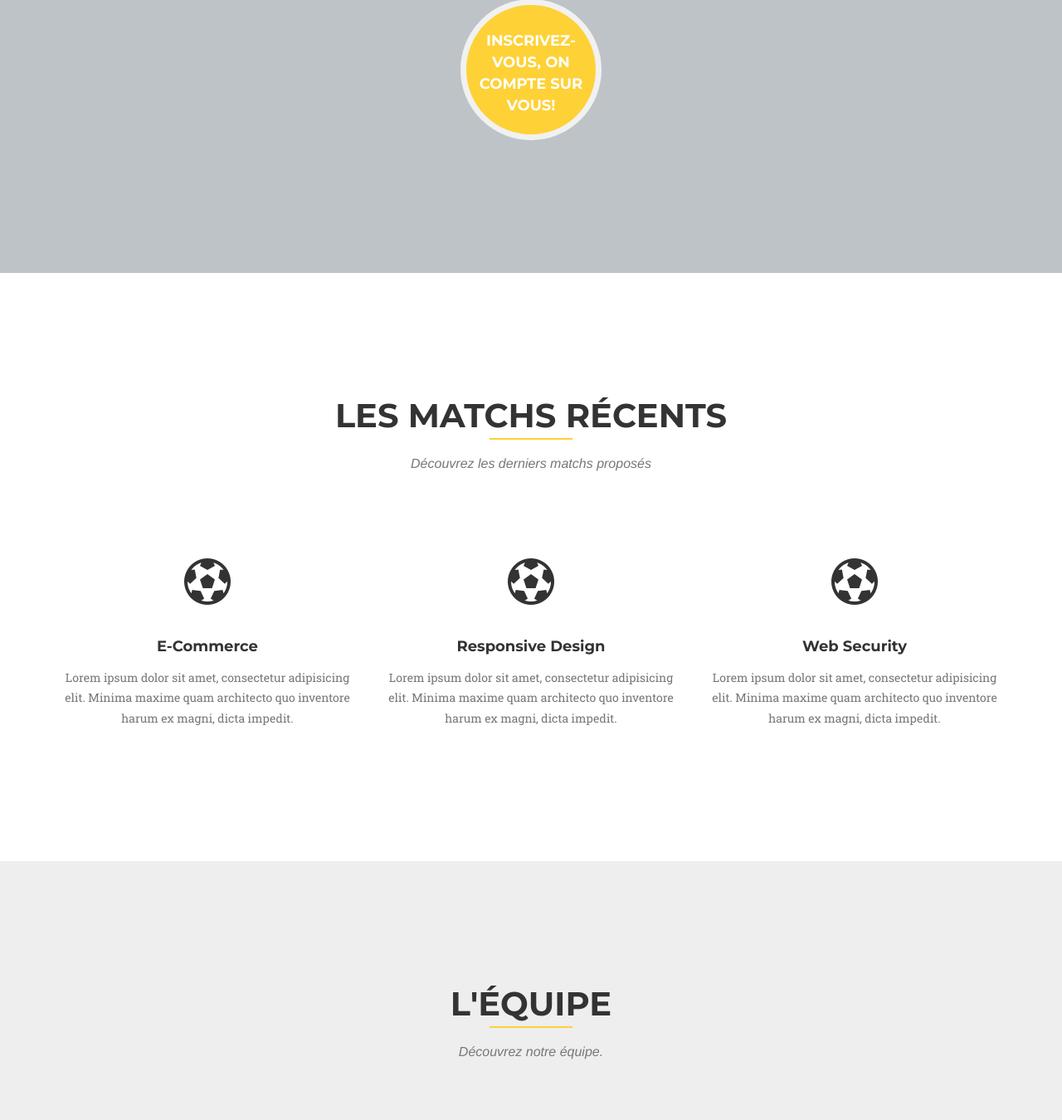
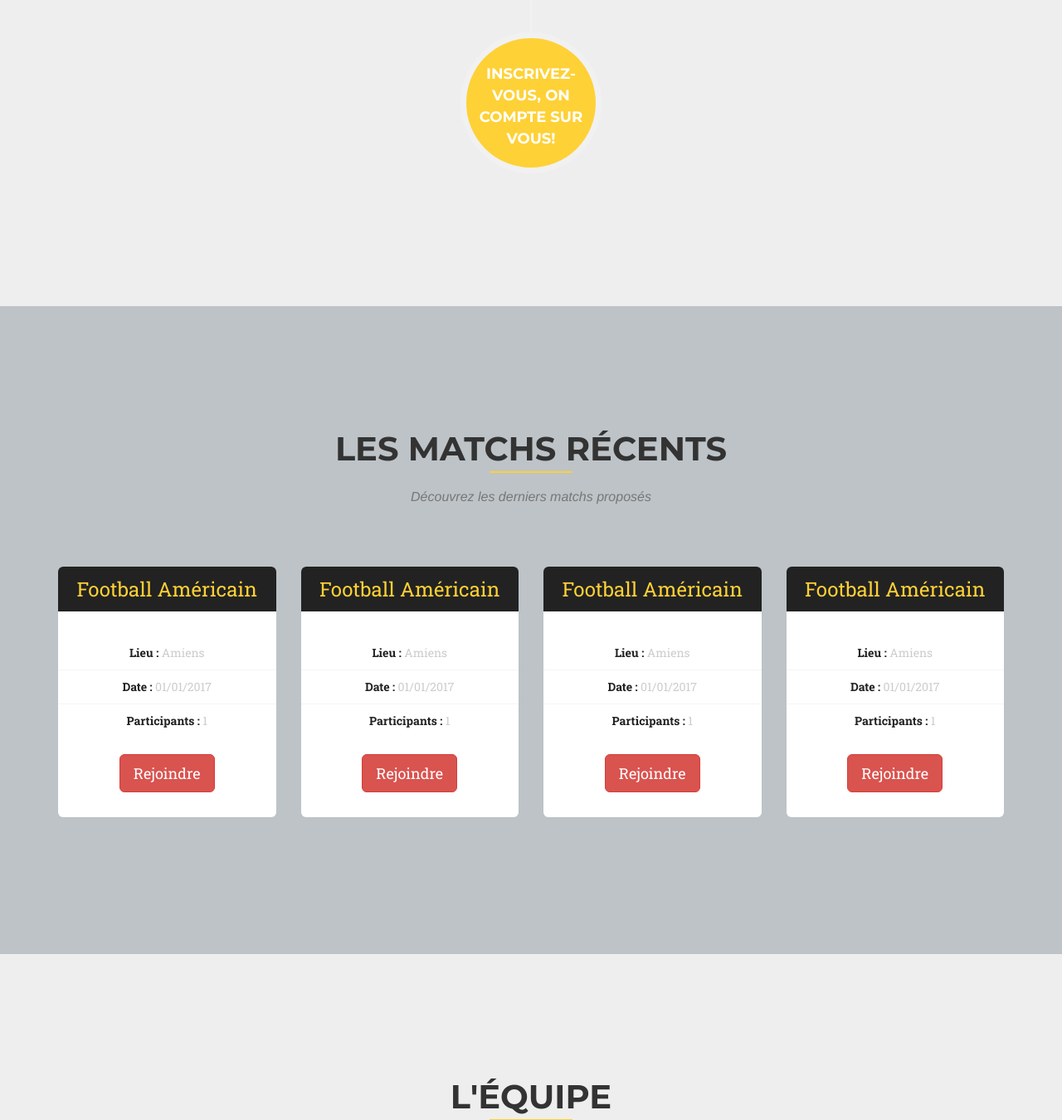
Before and after one commit to Christopher2K/php-play2gether, a PHP site: page / in a window 1280 px wide. Shown: the part 2248-3598 px from the top of the page at 83% size. Run offline with PHP 8.4, Linux system fonts and the light colour scheme; some libraries are stand-ins or nearby versions; some web fonts are replaced.

Commit message:
Ajout des matchs récents

```diff
--- a/css/agency.css
+++ b/css/agency.css
@@ -786,10 +786,14 @@
 }
 
 #login {
-  background-color: #95a5a6;
+  background-color: #bdc3c7;
 }
 
-#about {
+#about{
+  background-color: #eeeeee;
+}
+
+#matchsRecents {
   background-color: #bdc3c7;
 }
 
--- /dev/null
+++ b/css/matchsTable.css
@@ -0,0 +1,54 @@
+body {
+  padding-top: 40px;
+  background-color: #f5f5f5;
+}
+.flat .plan {
+  border-radius: 6px;
+  list-style: none;
+  padding: 0 0 20px;
+  margin: 0 0 15px;
+  background: #fff;
+  text-align: center;
+}
+.flat .plan li {
+  padding: 10px 15px;
+  color: #ccc;
+  border-top: 1px solid #f5f5f5;
+  -webkit-transition: 300ms;
+  transition: 300ms;
+}
+.flat .plan li.plan-price {
+  border-top: 0;
+}
+.flat .plan li.plan-name {
+  border-radius: 6px 6px 0 0;
+  padding: 15px;
+  font-size: 24px;
+  line-height: 24px;
+  color: #fed136;
+  background: #222222;
+  margin-bottom: 30px;
+  border-top: 0;
+}
+.flat .plan li > strong {
+  color: #222222;
+}
+.flat .plan li.plan-action {
+  margin-top: 10px;
+  border-top: 0;
+}
+.flat .plan.featured {
+  -webkit-transform: scale(1.1);
+  -ms-transform: scale(1.1);
+  transform: scale(1.1);
+}
+.flat .plan.featured li.plan-name {
+  background: #000;
+}
+.flat .plan.featured:hover li.plan-name {
+  background: #c0392b;
+}
+#footer {
+  margin-top: 100px;
+  padding-bottom: 30px;
+}
--- a/index.php
+++ b/index.php
@@ -24,6 +24,7 @@
     <!-- Theme CSS -->
     <!--<link href="css/agency.min.css" rel="stylesheet">-->
     <link href="css/agency.css" rel="stylesheet">
+    <link href="css/matchsTable.css" rel="stylesheet">
 
     <!-- HTML5 Shim and Respond.js IE8 support of HTML5 elements and media queries -->
     <!-- WARNING: Respond.js doesn't work if you view the page via file:// -->
@@ -166,7 +167,7 @@
     </section>
 
     <!-- Services Section -->
-    <section id="services">
+    <section id="matchsRecents">
         <div class="container">
             <div class="row">
                 <div class="col-lg-12 text-center">
@@ -175,30 +176,89 @@
                     <h3 class="section-subheading text-muted">Découvrez les derniers matchs proposés</h3>
                 </div>
             </div>
-            <div class="row text-center">
-                <div class="col-md-4">
-                    <span class="fa-stack fa-4x">
-                        <i class="fa fa-futbol-o" aria-hidden="true"></i>
-                    </span>
-                    <h4 class="service-heading">E-Commerce</h4>
-                    <p class="text-muted">Lorem ipsum dolor sit amet, consectetur adipisicing elit. Minima maxime quam architecto quo inventore harum ex magni, dicta impedit.</p>
-                </div>
-                <div class="col-md-4">
-                    <span class="fa-stack fa-4x">
-                        <i class="fa fa-futbol-o" aria-hidden="true"></i>
-                    </span>
-                    <h4 class="service-heading">Responsive Design</h4>
-                    <p class="text-muted">Lorem ipsum dolor sit amet, consectetur adipisicing elit. Minima maxime quam architecto quo inventore harum ex magni, dicta impedit.</p>
-                </div>
-                <div class="col-md-4">
-                    <span class="fa-stack fa-4x">
-                        <i class="fa fa-futbol-o" aria-hidden="true"></i>
-                    </span>
-                    <h4 class="service-heading">Web Security</h4>
-                    <p class="text-muted">Lorem ipsum dolor sit amet, consectetur adipisicing elit. Minima maxime quam architecto quo inventore harum ex magni, dicta impedit.</p>
-                </div>
+
+            <div class="row flat">
+            <div class="col-lg-3 col-md-3 col-xs-6">
+                <ul class="plan plan1">
+                    <li class="plan-name">
+                        Football Américain
+                    </li>
+                    <li class="plan-price">
+                        <strong>Lieu :</strong> Amiens
+                    </li>
+
+                    <li>
+                        <strong>Date :</strong> 01/01/2017
+                    </li>
+                    <li>
+                        <strong>Participants :</strong> 1
+                    </li>
+                    <li class="plan-action">
+                        <a href="#" class="btn btn-danger btn-lg">Rejoindre</a>
+                    </li>
+                </ul>
             </div>
-        </div>
+            <div class="col-lg-3 col-md-3 col-xs-6">
+                <ul class="plan plan1">
+                    <li class="plan-name">
+                        Football Américain
+                    </li>
+                    <li class="plan-price">
+                        <strong>Lieu :</strong> Amiens
+                    </li>
+
+                    <li>
+                        <strong>Date :</strong> 01/01/2017
+                    </li>
+                    <li>
+                        <strong>Participants :</strong> 1
+                    </li>
+                    <li class="plan-action">
+                        <a href="#" class="btn btn-danger btn-lg">Rejoindre</a>
+                    </li>
+                </ul>
+            </div>
+            <div class="col-lg-3 col-md-3 col-xs-6">
+                <ul class="plan plan1">
+                    <li class="plan-name">
+                        Football Américain
+                    </li>
+                    <li class="plan-price">
+                        <strong>Lieu :</strong> Amiens
+                    </li>
+
+                    <li>
+                        <strong>Date :</strong> 01/01/2017
+                    </li>
+                    <li>
+                        <strong>Participants :</strong> 1
+                    </li>
+                    <li class="plan-action">
+                        <a href="#" class="btn btn-danger btn-lg">Rejoindre</a>
+                    </li>
+                </ul>
+            </div>
+            <div class="col-lg-3 col-md-3 col-xs-6">
+                <ul class="plan plan1">
+                    <li class="plan-name">
+                        Football Américain
+                    </li>
+                    <li class="plan-price">
+                        <strong>Lieu :</strong> Amiens
+                    </li>
+
+                    <li>
+                        <strong>Date :</strong> 01/01/2017
+                    </li>
+                    <li>
+                        <strong>Participants :</strong> 1
+                    </li>
+                    <li class="plan-action">
+                        <a href="#" class="btn btn-danger btn-lg">Rejoindre</a>
+                    </li>
+                </ul>
+            </div>
+            </div>
     </section>
 
     <!-- Team Section -->
--- /dev/null
+++ b/less/matchsTable.less
@@ -0,0 +1,83 @@
+body {
+  padding-top: 40px;
+  background-color: #f5f5f5;
+}
+
+.transition(@transition) {
+  -webkit-transition: @transition;
+  transition: @transition;
+}
+
+.scale(@ratio) {
+  -webkit-transform: scale(@ratio);
+-ms-transform: scale(@ratio); // IE9+
+transform: scale(@ratio);
+}
+
+.flat{
+  .plan{
+    border-radius: 6px;
+    list-style: none;
+    padding: 0 0 20px;
+    margin: 0 0 15px;
+    background: #fff;
+    text-align: center;
+    li{
+      padding: 10px 15px;
+      color: #ccc;
+      border-top: 1px solid #f5f5f5;
+      .transition(300ms);
+      &.plan-price{
+        border-top: 0;
+      }
+      &.plan-name{
+        border-radius: 6px 6px 0 0;
+        padding: 15px;
+        font-size: 24px;
+        line-height: 24px;
+        color: #fff;
+        background: #e74c3c;
+        margin-bottom: 30px;
+        border-top: 0;
+      }
+
+      >strong{
+        color: #e74c3c;
+      }
+
+      &.plan-action{
+        margin-top: 10px;
+        border-top: 0;
+      }
+    }
+
+    &.featured{
+      .scale(1.1);
+      li{
+        &.plan-name{
+          background: #000;
+        }
+      }
+      &:hover{
+        li{
+          &.plan-name{
+            background: #c0392b;
+          }
+        }
+      }
+    }
+
+    &:hover{
+      li{
+        &.plan-name{
+          background: #000;
+        }
+      }
+    }
+  }
+}
+
+#footer {
+  margin-top: 100px;
+  padding-bottom: 30px;
+}
```
